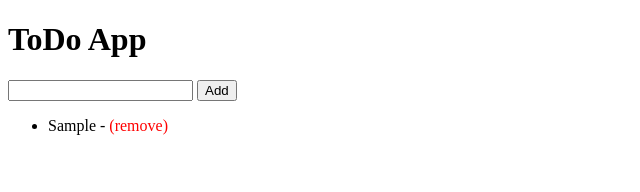
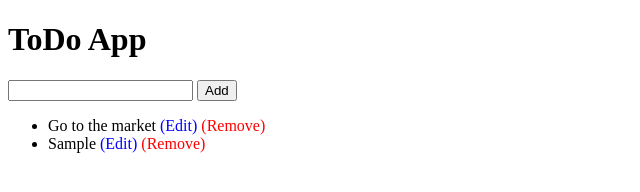
Before and after one commit to dovranmuhammet/ToDo-List-application, a plain HTML site: page index.html in a window 1280 px wide. Both pictures are taken after typing "Sample" into the empty fields and a click on the button "Add". Shown: the whole page, without its empty margins (0-640 px from the left). Drawn offline with Linux system fonts and the light colour scheme.

Commit message:
Add item when click on the Add button

```diff
--- a/index.html
+++ b/index.html
@@ -12,8 +12,13 @@
     <input type="text" id="input_box">
     <button id="add_item">Add</button>
 
-
-    <ul id="ul_list"></ul>
+    <ul id="ul_list">
+    <li>
+      <span class="click">Go to the market</span>
+      <span class="clik blue">(Edit)</span>
+      <span class="click" style="color: red">(Remove)</span>
+     </li>
+    </ul>
 
     <script src="script.js"></script>
   </body>
--- a/script.js
+++ b/script.js
@@ -1,19 +1,16 @@
 const addItem = function (e) {
-  //console.log(e)
+  // Create the <li> element on the fly
 const listItem = document.createElement('li');
-
-listItem.innerHTML = document.getElementById('input_box').value + ' - <span style="color:red">(remove)</span>';
-
-listItem.className = 'item';
-
-listItem.addEventListener('click', completeItem);
-
-listItem.firstElementChild.addEventListener ('click', removeItem);
-
+// Alter the HTML content of the created <li> tag above
+listItem.innerHTML =  `
+<span class="click">${document.getElementById('input_box').value}</span>
+<span class="click blue">(Edit)</span>
+<span class="click" style="color: red">(Remove)</span>
+`
+// Append the created <li> element into <ul> element in HTML
 document.getElementById('ul_list').appendChild(listItem);
-// Clear the input box after creating an item
+// Empty the add Item input value
 document.getElementById('input_box').value = "";
-
 }
 
 const completeItem = function (e) {
--- a/style.css
+++ b/style.css
@@ -0,0 +1,11 @@
+.click {
+    cursor: pointer;
+}
+
+.blue {
+    color: blue;
+}
+
+.red {
+    color: red;
+}
```
